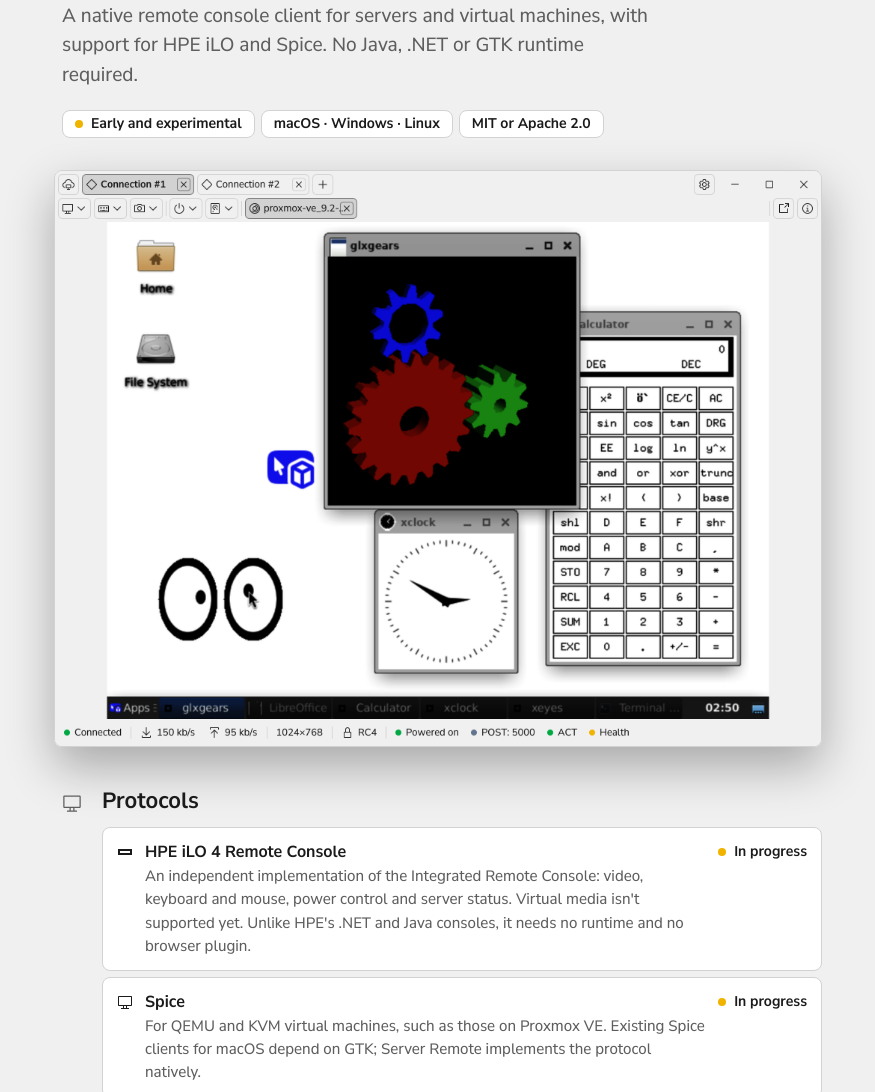
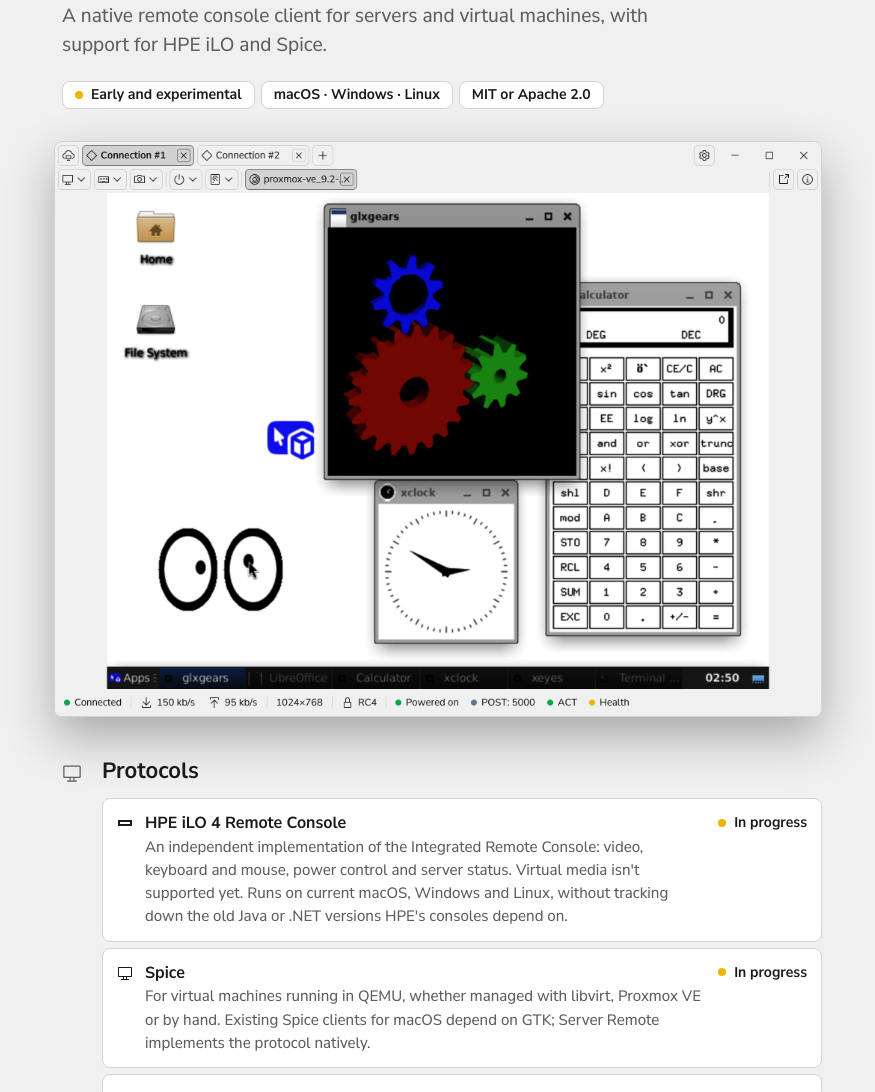
Before and after one commit to itisrazza/ServerRemote, a plain HTML site: page website/index.html in a window 1280 px wide. Shown: the part 201-1293 px from the top of the page, without its empty margins (202-1077 px from the left). Drawn offline with Linux system fonts and the light colour scheme; files whose address does not match are found by name.

Commit message:
docs(website): reword the iLO and Spice entries
Assisted-by: claude-opus-5-5 0rwx:w

```diff
--- a/website/index.html
+++ b/website/index.html
@@ -4,7 +4,7 @@
   <meta charset="utf-8">
   <meta name="viewport" content="width=device-width, initial-scale=1">
   <title>Server Remote</title>
-  <meta name="description" content="A native remote console for servers and VMs: HPE iLO and Spice without Java, .NET or GTK, on macOS, Windows and Linux.">
+  <meta name="description" content="A native remote console client for servers and virtual machines, with support for HPE iLO and Spice, on macOS, Windows and Linux.">
   <meta name="color-scheme" content="dark light">
   <link rel="icon" href="logo.svg" type="image/svg+xml">
   <link rel="stylesheet" href="style.css">
@@ -27,7 +27,7 @@
 
     <header class="hero" id="top">
       <h1>Server Remote</h1>
-      <p>A native remote console client for servers and virtual machines, with support for HPE iLO and Spice. No Java, .NET or GTK runtime required.</p>
+      <p>A native remote console client for servers and virtual machines, with support for HPE iLO and Spice.</p>
       <p class="badges">
         <span class="chip"><span class="dot warning"></span>Early and experimental</span>
         <span class="chip">macOS · Windows · Linux</span>
@@ -51,12 +51,12 @@
           <ul class="tiles">
             <li class="tile">
               <span class="icon" style="--icon: url(icons/protocol_ilo.svg)"></span>
-              <span class="tile-text"><strong>HPE iLO 4 Remote Console</strong><span>An independent implementation of the Integrated Remote Console: video, keyboard and mouse, power control and server status. Virtual media isn't supported yet. Unlike HPE's .NET and Java consoles, it needs no runtime and no browser plugin.</span></span>
+              <span class="tile-text"><strong>HPE iLO 4 Remote Console</strong><span>An independent implementation of the Integrated Remote Console: video, keyboard and mouse, power control and server status. Virtual media isn't supported yet. Runs on current macOS, Windows and Linux, without tracking down the old Java or .NET versions HPE's consoles depend on.</span></span>
               <span class="status"><span class="dot warning"></span>In progress</span>
             </li>
             <li class="tile">
               <span class="icon" style="--icon: url(icons/carbon_screen.svg)"></span>
-              <span class="tile-text"><strong>Spice</strong><span>For QEMU and KVM virtual machines, such as those on Proxmox VE. Existing Spice clients for macOS depend on GTK; Server Remote implements the protocol natively.</span></span>
+              <span class="tile-text"><strong>Spice</strong><span>For virtual machines running in QEMU, whether managed with libvirt, Proxmox VE or by hand. Existing Spice clients for macOS depend on GTK; Server Remote implements the protocol natively.</span></span>
               <span class="status"><span class="dot warning"></span>In progress</span>
             </li>
             <li class="tile">
```
